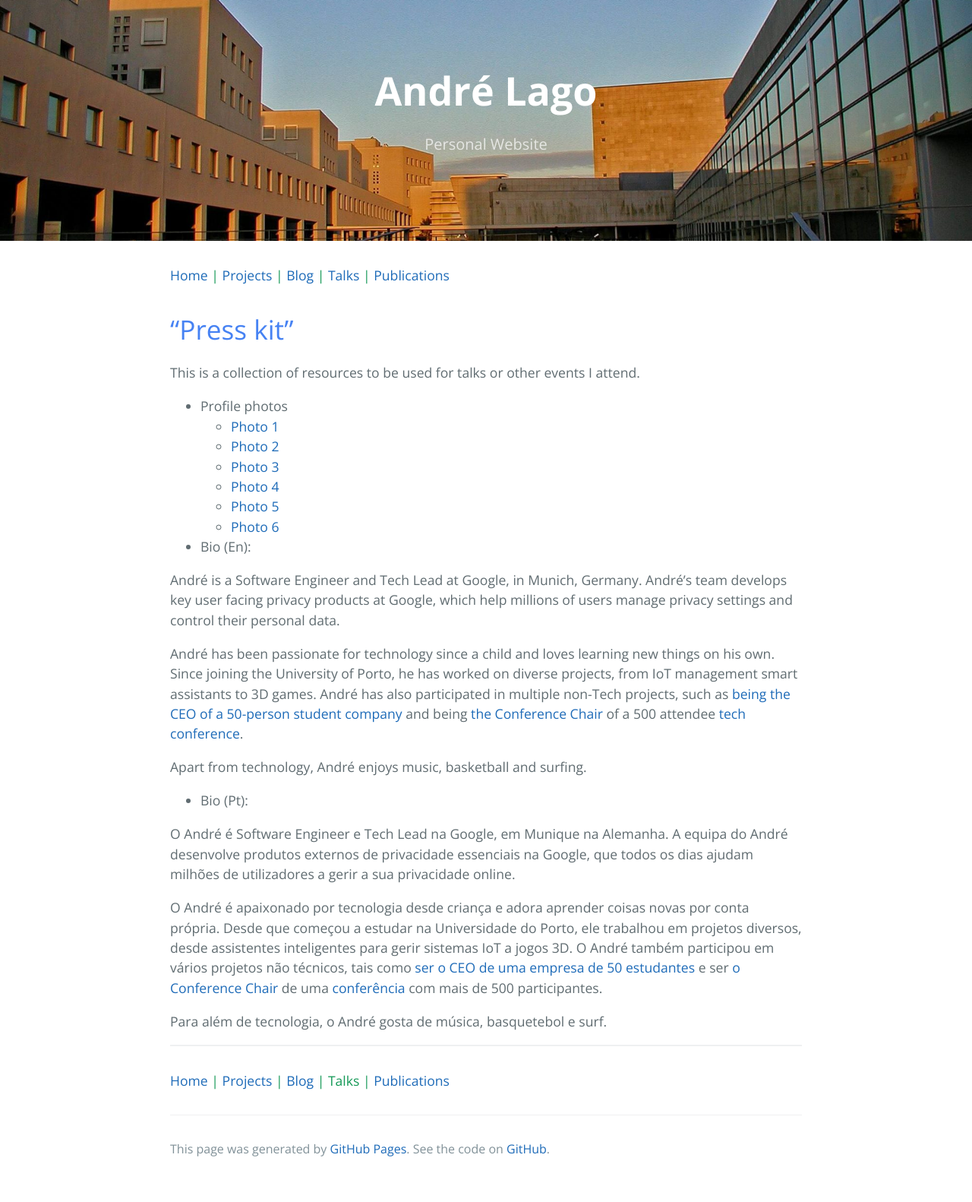
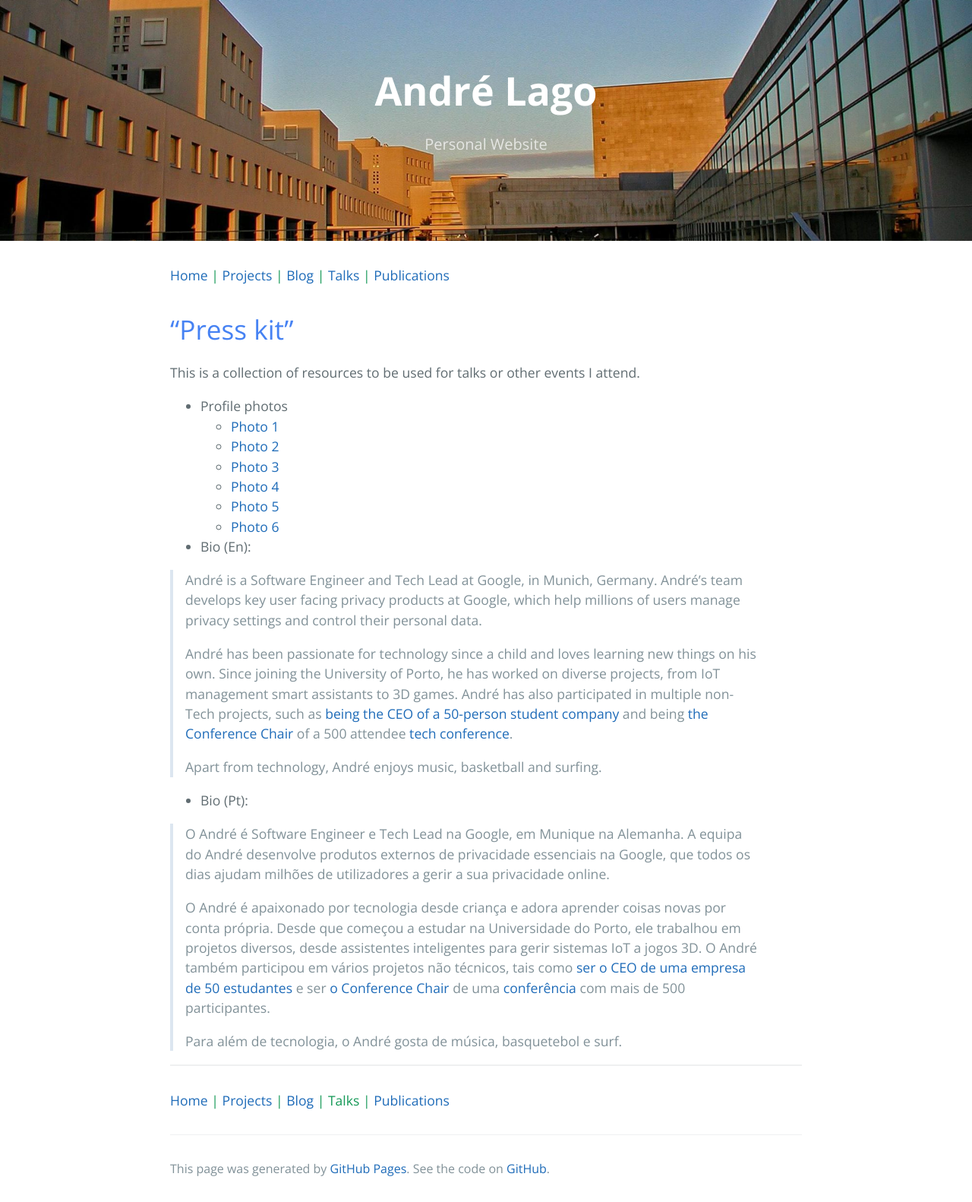
Before and after one commit to andrelago13/andrelago13.github.io, a Jekyll site: the page built from press.md, in a window 1280 px wide. Shown: the whole page at 76% size. Built offline with Jekyll 4.4.1, drawn with Linux system fonts in a browser that asks for light colours; before the commit the page ends 1556 px from its top, so only the background shows below that.

Commit message:
Fix press text style

```diff
--- a/press.md
+++ b/press.md
@@ -18,19 +18,19 @@ This is a collection of resources to be used for talks or other events I attend.
 
 - Bio (En):
 
-André is a Software Engineer and Tech Lead at Google, in Munich, Germany. André's team develops key user facing privacy products at Google, which help millions of users manage privacy settings and control their personal data.
-
-André has been passionate for technology since a child and loves learning new things on his own. Since joining the University of Porto, he has worked on diverse projects, from IoT management smart assistants to 3D games. André has also participated in multiple non-Tech projects, such as [being the CEO of a 50-person student company](/blog/tales-of-a-ceo) and being [the Conference Chair](/blog/managing-a-tech-conference) of a 500 attendee [tech conference](https://talkabit.org).
-
-Apart from technology, André enjoys music, basketball and surfing.
+> André is a Software Engineer and Tech Lead at Google, in Munich, Germany. André's team develops key user facing privacy products at Google, which help millions of users manage privacy settings and control their personal data.
+>
+> André has been passionate for technology since a child and loves learning new things on his own. Since joining the University of Porto, he has worked on diverse projects, from IoT management smart assistants to 3D games. André has also participated in multiple non-Tech projects, such as [being the CEO of a 50-person student company](/blog/tales-of-a-ceo) and being [the Conference Chair](/blog/managing-a-tech-conference) of a 500 attendee [tech conference](https://talkabit.org).
+>
+> Apart from technology, André enjoys music, basketball and surfing.
 
 - Bio (Pt):
 
-O André é Software Engineer e Tech Lead na Google, em Munique na Alemanha. A equipa do André desenvolve produtos externos de privacidade essenciais na Google, que todos os dias ajudam milhões de utilizadores a gerir a sua privacidade online.
-
-O André é apaixonado por tecnologia desde criança e adora aprender coisas novas por conta própria. Desde que começou a estudar na Universidade do Porto, ele trabalhou em projetos diversos, desde assistentes inteligentes para gerir sistemas IoT a jogos 3D. O André também participou em vários projetos não técnicos, tais como [ser o CEO de uma empresa de 50 estudantes](/blog/tales-of-a-ceo) e ser [o Conference Chair](/blog/managing-a-tech-conference) de uma [conferência](https://talkabit.org) com mais de 500 participantes.
-
-Para além de tecnologia, o André gosta de música, basquetebol e surf.
+> O André é Software Engineer e Tech Lead na Google, em Munique na Alemanha. A equipa do André desenvolve produtos externos de privacidade essenciais na Google, que todos os dias ajudam milhões de utilizadores a gerir a sua privacidade online.
+>
+> O André é apaixonado por tecnologia desde criança e adora aprender coisas novas por conta própria. Desde que começou a estudar na Universidade do Porto, ele trabalhou em projetos diversos, desde assistentes inteligentes para gerir sistemas IoT a jogos 3D. O André também participou em vários projetos não técnicos, tais como [ser o CEO de uma empresa de 50 estudantes](/blog/tales-of-a-ceo) e ser [o Conference Chair](/blog/managing-a-tech-conference) de uma [conferência](https://talkabit.org) com mais de 500 participantes.
+>
+> Para além de tecnologia, o André gosta de música, basquetebol e surf.
 
 ---
 
```
